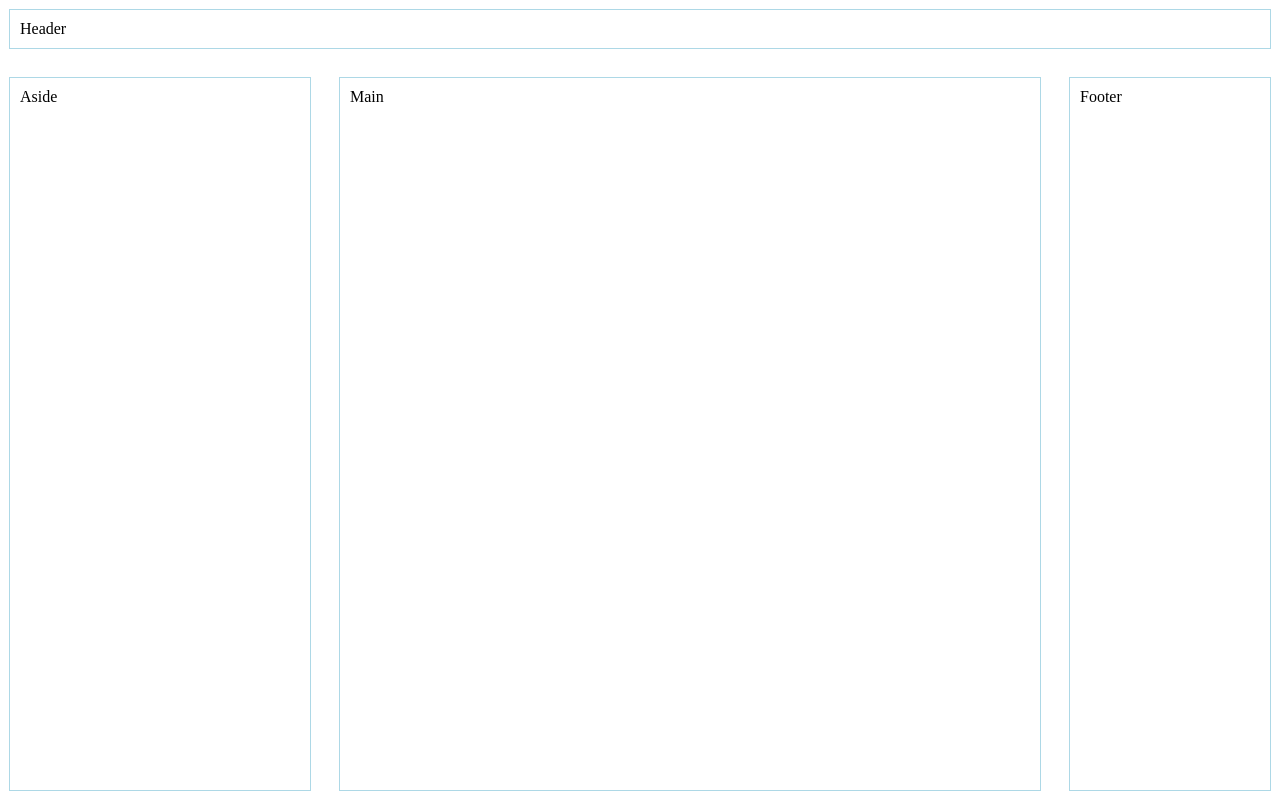
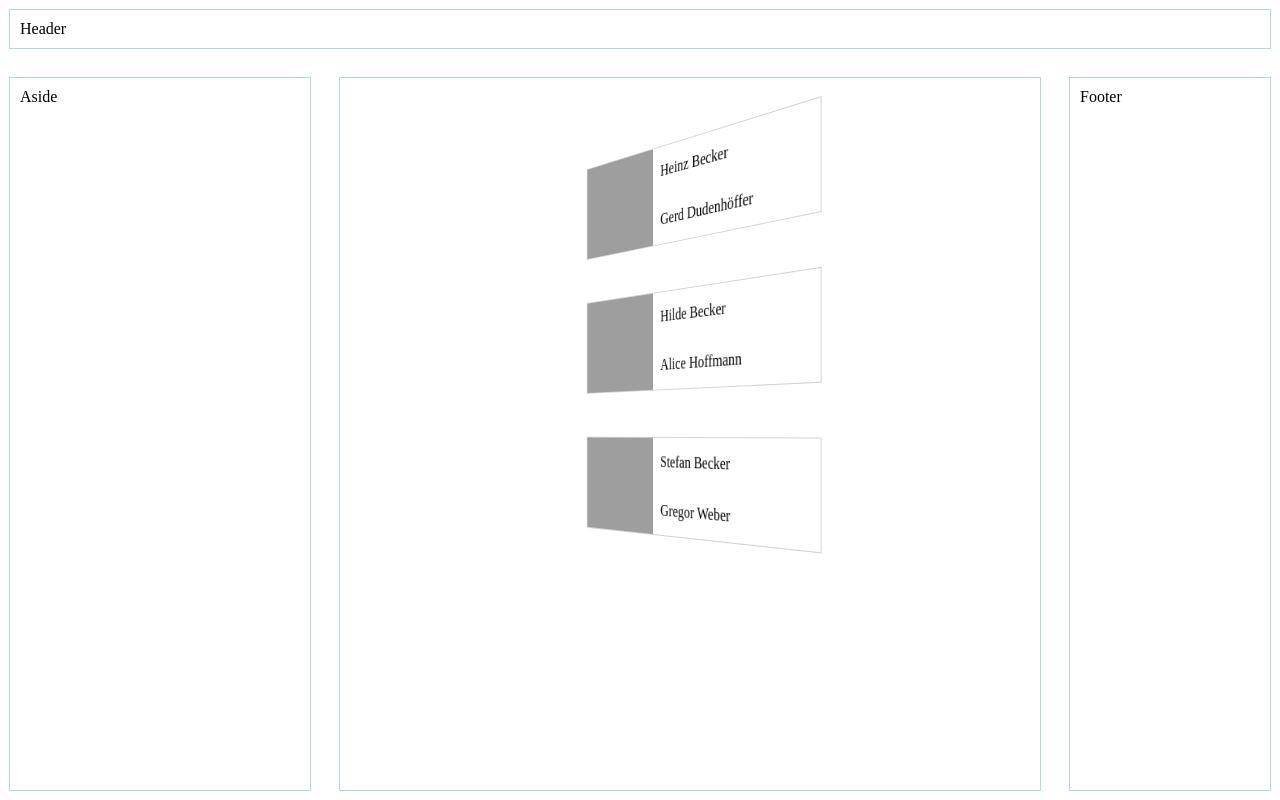
Before and after one commit to luvfist/grid-test, a plain HTML site: page index.html in a window 1280 px wide. Drawn offline with Linux system fonts and the light colour scheme; grey boxes are pictures that could not be loaded.

Commit message:
einfache Animation

```diff
--- /dev/null
+++ b/fancy.scss
@@ -0,0 +1,48 @@
+main {
+
+    perspective: 800px;
+
+    .cast:hover {
+        transform: rotate3d(0, 1, 0, 0deg);
+        transform: scale(1.3);
+        transition: transform .2s;
+    }
+
+    .cast {
+        transform: rotate3d(0, 1, 0, -40deg);
+        transition: transform .2s;
+
+
+        width: 300px;
+        margin-top: 50px;
+        margin-left: auto;
+        margin-right: auto;
+        outline: 1px solid lightgrey;
+        display: grid;
+        grid-template:
+            " image role  " auto
+            " image actor " auto
+           /  100px  auto
+        ;
+
+        .image {
+            grid-area: image;
+            width: 100px;
+            height: 100px;
+        }
+
+        .role {
+            padding: 10px;
+            grid-area: role;
+            display: grid;
+            align-items: center;
+        }
+
+        .actor {
+            padding: 10px;
+            grid-area: actor;
+            display: grid;
+            align-items: center;
+        }
+    }
+}
--- a/index.html
+++ b/index.html
@@ -6,12 +6,31 @@
     <meta http-equiv="X-UA-Compatible" content="ie=edge">
     <title>Document</title>
     <link rel="stylesheet" href="style.css">
+    <link rel="stylesheet" href="fancy.css">
 </head>
 <body>
     <div id="wrapper">
         <header>Header</header>
         <aside>Aside</aside>
-        <main>Main</main>
+        <main>
+            <div class="cast">
+                <img class="image" src="https://upload.wikimedia.org/wikipedia/commons/thumb/1/1f/2014-10-15_Gerd_Dudenh%C3%B6ffer_als_Heinz_Becker_IMG_3208.jpg/340px-2014-10-15_Gerd_Dudenh%C3%B6ffer_als_Heinz_Becker_IMG_3208.jpg" />
+                <div class="role">Heinz Becker</div>
+                <div class="actor">Gerd Dudenhöffer</div>
+            </div>
+
+            <div class="cast">
+                <img class="image" src="https://upload.wikimedia.org/wikipedia/commons/thumb/f/f6/Alice_Hoffmann_Mannheim.jpg/440px-Alice_Hoffmann_Mannheim.jpg" />
+                <div class="role">Hilde Becker</div>
+                <div class="actor">Alice Hoffmann</div>
+            </div>
+
+            <div class="cast">
+                <img class="image" src="https://upload.wikimedia.org/wikipedia/commons/thumb/4/4d/Gregor_Weber_auf_der_Frankfurter_Buchmesse_2016.jpg/440px-Gregor_Weber_auf_der_Frankfurter_Buchmesse_2016.jpg" />
+                <div class="role">Stefan Becker</div>
+                <div class="actor">Gregor Weber</div>
+            </div>
+        </main>
         <footer>Footer</footer>
     </div>
 </body>
```
Also changed, not shown: fancy.css (added), 1 other file.
